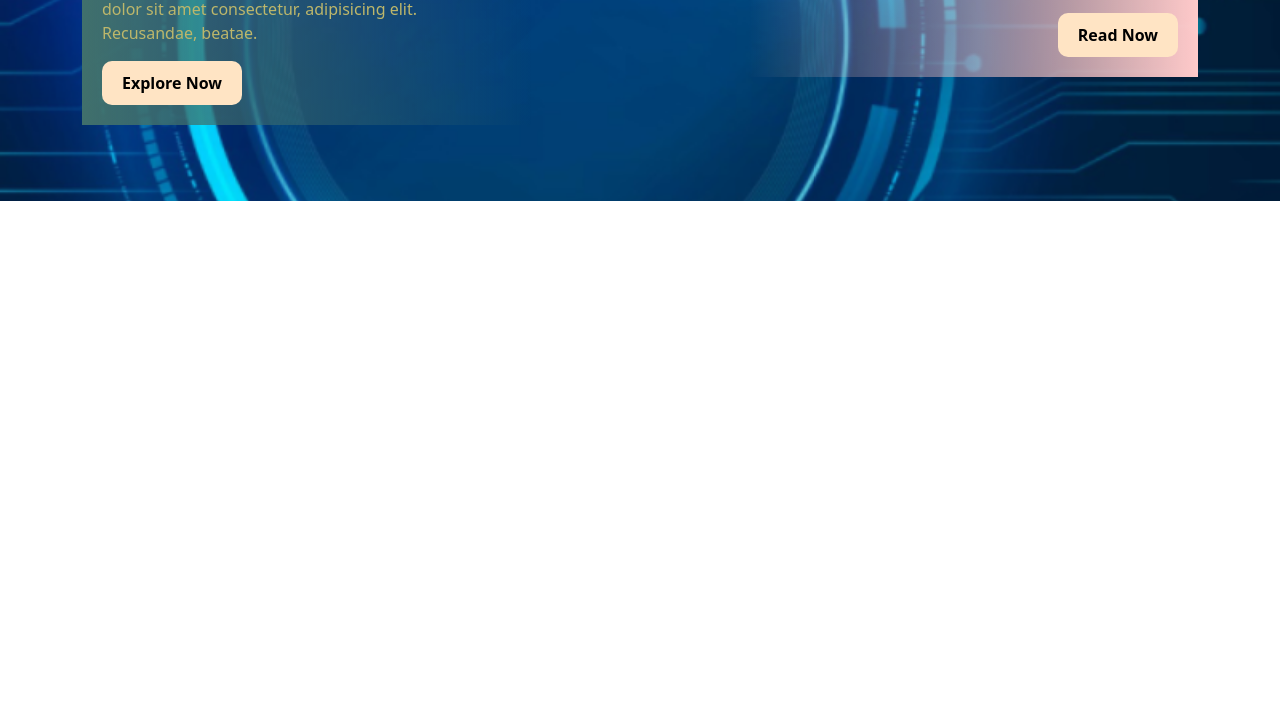
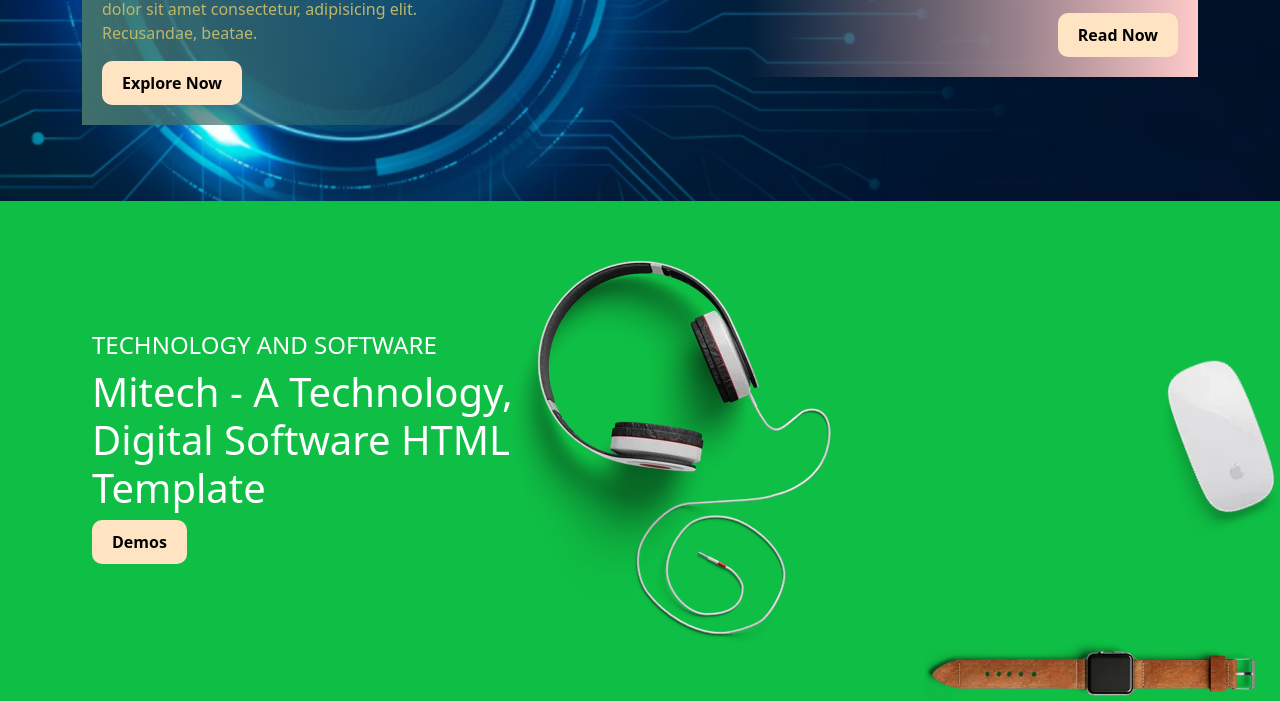
Before and after one commit to ashaansojib/full-web, a plain HTML site: page index.html in a window 1280 px wide. Shown: the part 355-1056 px from the top of the page. Before the commit the page ends 800 px from the top, so only its background shows below. Drawn offline with nearby package versions, Linux system fonts and the light colour scheme.

Commit message:
added template one

```diff
--- a/index.html
+++ b/index.html
@@ -59,6 +59,16 @@
             </div>
         </div>
     </header>
+    <!-- main content -->
+    <section id="tamplate1">
+        <div class="container">
+            <div class="template-one-items">
+                <h4>TECHNOLOGY AND SOFTWARE</h4>
+                <h1>Mitech - A Technology, Digital Software HTML Template</h1>
+                <a href="" class="btn-primary">Demos</a>
+            </div>
+        </div>
+    </section>
 </body>
 
 </html>
--- a/style.css
+++ b/style.css
@@ -79,6 +79,7 @@ ul.flex-container li:hover {
     background-image: url(images/aaa.png);
     background-attachment: fixed;
     background-repeat: no-repeat;
+    background-position: center;
     height: 500px;
     background-size: cover;
 }
@@ -107,7 +108,7 @@ ul.flex-container li:hover {
     animation-name: slide;
     animation-duration: 5s;
 }
-@keyframes slide {
+@keyframes head-info {
     from{
         transform: scale(0);
     }
@@ -115,7 +116,7 @@ ul.flex-container li:hover {
         transform: scale(1);
     }
 }
-@keyframes head-info {
+@keyframes slide {
     from{
         transform: rotate(180deg);
     }
@@ -123,3 +124,26 @@ ul.flex-container li:hover {
         transform: rotate(0deg);
     }
 }
+/* template section one style */
+section#tamplate1 {
+    height: 500px;
+    background-color: #0fbf45;
+    background-image: url(images/headp.webp), url(images/mouse.webp), url(images/watch.webp);
+    background-repeat: no-repeat;
+    background-position: 500px, right, right bottom;
+    animation-name: template;
+    animation-duration: 4s;
+}
+.template-one-items {
+    width: 450px;
+    padding: 130px 10px;
+    color: #fff;
+}
+@keyframes template {
+    from{
+        transform: translateX(0);
+    }
+    to{
+        transform: translateX(200px);
+    }
+}
```
Also changed, not shown: images/headp.webp (added), images/key.webp (added), images/mitech-landing-main-slider-slide-01-image-04.webp (added), images/mouse.webp (added), images/watch.webp (added).
